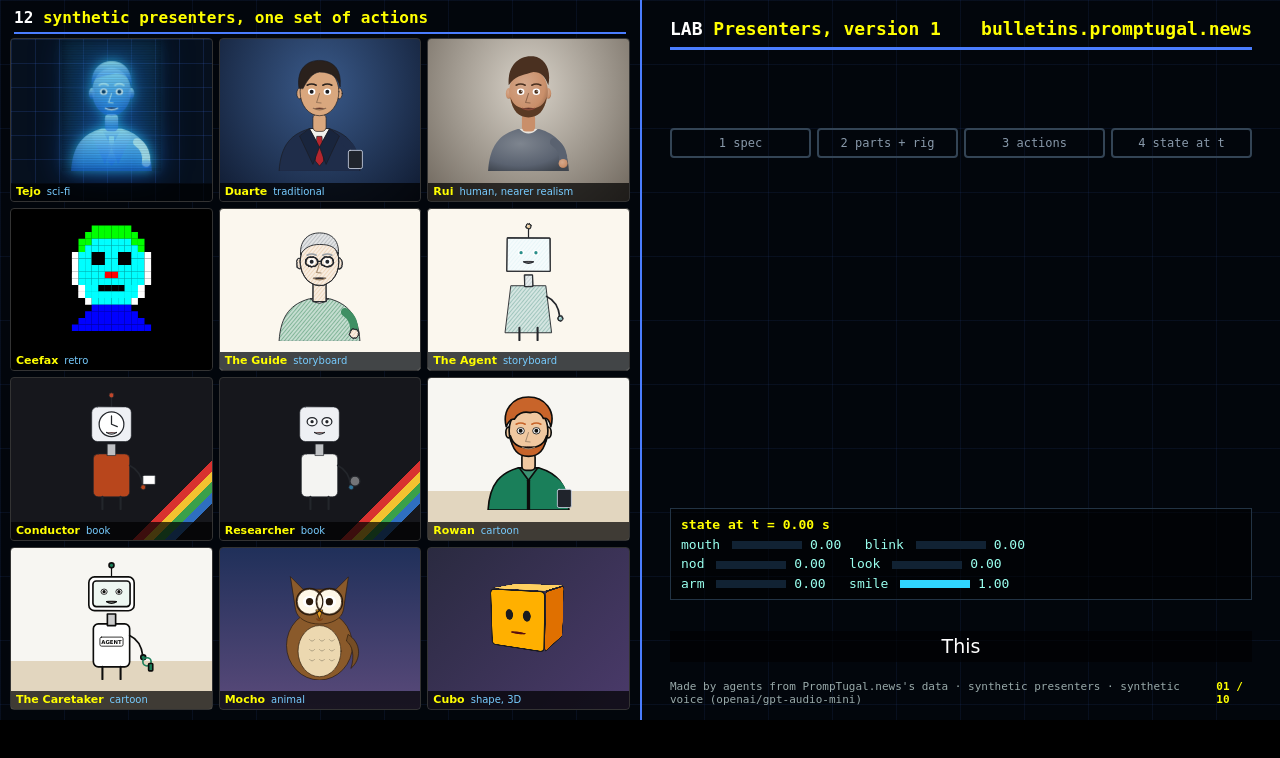
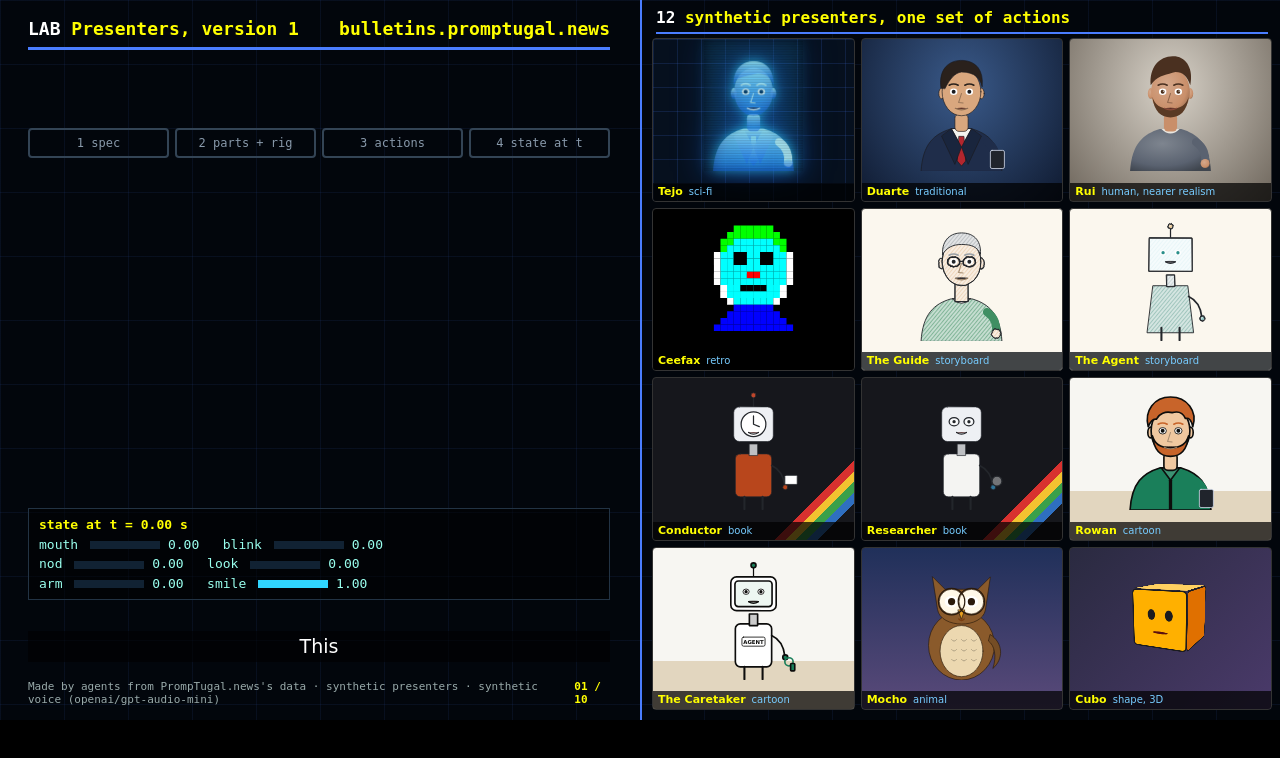
Before and after one commit to PrompTugal/PrompTugal__News__Bulletins, a plain HTML site: page src/lab/presenters/explain.html in a window 1280 px wide. Drawn offline with Linux system fonts and the light colour scheme.

Commit message:
Lab: the explainer with the explanation on the left and the presenters on the right
Dinis's ask of 20 Nov. Re-rendered from the saved voice (--reuse), no model call.

Agent: bulletins.b@PrompTugal.dinis
Co-Authored-By: Claude Opus 5.5 <noreply@anthropic.com>
Claude-Session: https://claude.ai/code/session_01Kw9UwEwArsTwsHK8qeZgW5

```diff
--- a/bulletins/explainer.mjs
+++ b/bulletins/explainer.mjs
@@ -1,6 +1,6 @@
 // The explainer video: how the presenters are made, told by the presenters themselves (Dinis, 20 Nov 2026: "write a
 // video that actually explains how this is done ... on the right ... the explanation ... and the capabilities that
-// they have on the left"). Presenters on the left half, the explanation on the right; each action is shown by all
+// they have on the left"). The explanation on the left half, the presenters on the right; each action is shown by all
 // twelve presenters while it is explained.
 // Words: a fixed script below, written by bulletins.b@ (not data, so not fact-checked; every claim in it is about this
 // code). Voice: openai/gpt-audio-mini through OpenRouter, stock voice "alloy", transcript checked word for word.
--- a/src/lab/presenters/explain.html
+++ b/src/lab/presenters/explain.html
@@ -1,14 +1,14 @@
 <!doctype html><html lang="en-GB"><head><meta charset="utf-8"><title>How the presenters are made: PrompTugal.news Bulletins</title>
-<meta name="description" content="An explainer video, drawn by code: twelve synthetic presenters on the left show each action while the right explains the language, the rig, the actions and the state at time t. Made by agents from PrompTugal.news&#39;s data.">
+<meta name="description" content="An explainer video, drawn by code: the left explains the language, the rig, the actions and the state at time t, while twelve synthetic presenters on the right show each action. Made by agents from PrompTugal.news&#39;s data.">
 <meta http-equiv="Content-Security-Policy" content="default-src 'self'; style-src 'self' 'unsafe-inline'; script-src 'self'; base-uri 'none'; form-action 'none'">
 <style>body{margin:0;background:#000}#split{position:relative;width:1280px;height:720px;overflow:hidden;background:#02060c;background-image:linear-gradient(rgba(74,125,255,.08) 1px,transparent 1px),linear-gradient(90deg,rgba(74,125,255,.08) 1px,transparent 1px);background-size:64px 64px;font-family:"DejaVu Sans Mono",monospace;color:#fff}
-#left{position:absolute;left:0;top:0;width:640px;height:720px;border-right:2px solid #4a7dff}
+#left{position:absolute;left:640px;top:0;width:640px;height:720px;border-left:2px solid #4a7dff}
 .top{position:absolute;left:14px;right:14px;top:8px;color:#ff0;font:700 16px "DejaVu Sans Mono",monospace;border-bottom:2px solid #4a7dff;padding-bottom:5px}.top b{color:#fff}
 #grid{position:absolute;left:10px;right:10px;top:38px;bottom:10px;display:grid;grid-template-columns:repeat(3,1fr);grid-template-rows:repeat(4,1fr);gap:6px}
 .card{margin:0;position:relative;overflow:hidden;border:1px solid #333;border-radius:6px}.pstage{display:flex;justify-content:center;align-items:flex-end;height:300px}.pstage svg.presenter{height:300px;width:auto}.pstage svg.hologram{filter:drop-shadow(0 0 6px #30d5ff) drop-shadow(0 0 16px rgba(27,109,255,.7))}figcaption{padding:8px 10px;background:rgba(0,0,0,.72);color:#fff;font:14px/1.4 "DejaVu Sans",sans-serif}figcaption b{display:block;font-size:16px;color:#ff0}figcaption .cat{display:block;color:#7cf}figcaption .tags,figcaption .credit{display:block;color:#aab;font-size:12px}.bd-grid-navy{background:#06101e;background-image:linear-gradient(rgba(74,125,255,.15) 1px,transparent 1px),linear-gradient(90deg,rgba(74,125,255,.15) 1px,transparent 1px);background-size:24px 24px}.bd-studio{background:radial-gradient(ellipse at 50% 30%,#3a5a8a,#0f1a30)}.bd-soft-studio{background:radial-gradient(ellipse at 50% 30%,#d8d2c8,#6e665c)}.bd-black{background:#000}.bd-paper{background:#fbf7ee}.bd-paper figcaption{background:rgba(35,38,43,.85)}.bd-office{background:linear-gradient(#f7f6f2 70%,#e2d6bf 70%)}.bd-zx{background:#16171c;background-image:linear-gradient(135deg,transparent 78%,#d8312f 78%,#d8312f 81%,#f2c230 81%,#f2c230 84%,#3aa04a 84%,#3aa04a 87%,#2f6fc0 87%,#2f6fc0 90%,transparent 90%)}.bd-dusk{background:linear-gradient(#20305a,#5a4a7a)}.bd-gradient{background:linear-gradient(135deg,#2a2a40,#4a3a6a)}
 .card{border-radius:4px}.pstage{height:132px;align-items:flex-end;position:relative}.pstage svg.presenter{height:132px}.pstage .cube3d{position:absolute;left:50%;top:50%;transform:translate(-50%,-50%) scale(.42)}
 figcaption{position:absolute;left:0;right:0;bottom:0;padding:2px 5px;font-size:10px;line-height:1.25}figcaption b{display:inline;font-size:11px;margin-right:6px}figcaption .cat{display:inline}
-#right{position:absolute;left:642px;top:0;width:638px;height:720px}
+#right{position:absolute;left:0;top:0;width:638px;height:720px}
 .rbar{position:absolute;left:28px;right:28px;top:18px;display:flex;justify-content:space-between;color:#ff0;font:700 18px "DejaVu Sans Mono",monospace;border-bottom:3px solid #4a7dff;padding-bottom:8px}.rbar b{color:#fff}
 #title{position:absolute;left:28px;right:28px;top:70px;font:700 34px/1.2 "DejaVu Sans Mono",monospace;color:#ff0}
 #diagram{position:absolute;left:28px;right:28px;top:128px;display:flex;gap:6px}#diagram div{flex:1;border:2px solid #345;color:#89a;font-size:12px;padding:6px 4px;text-align:center;border-radius:4px}#diagram div.on{border-color:#ff0;color:#000;background:#ff0;font-weight:700}
```
Also changed, not shown: src/lab/presenters/v1/index.html (+1 -1 lines), 3 other files.
